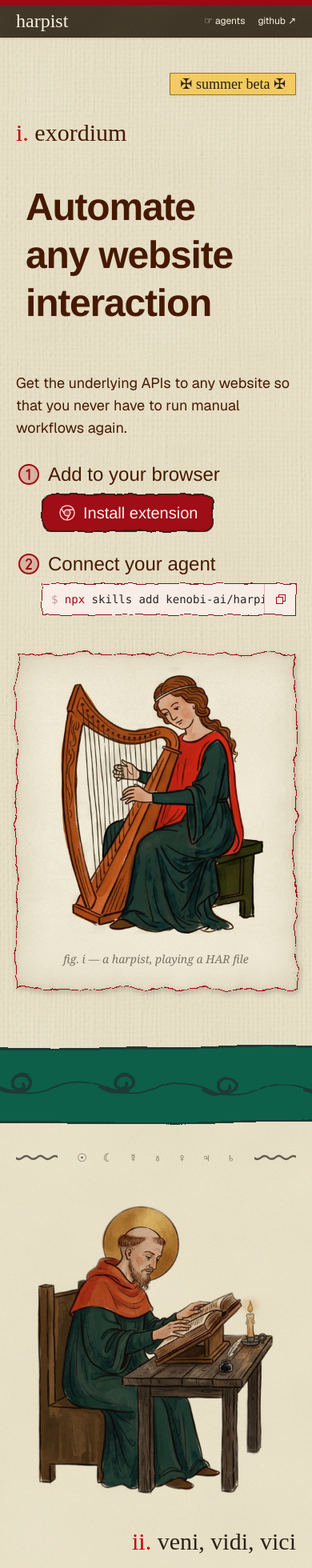
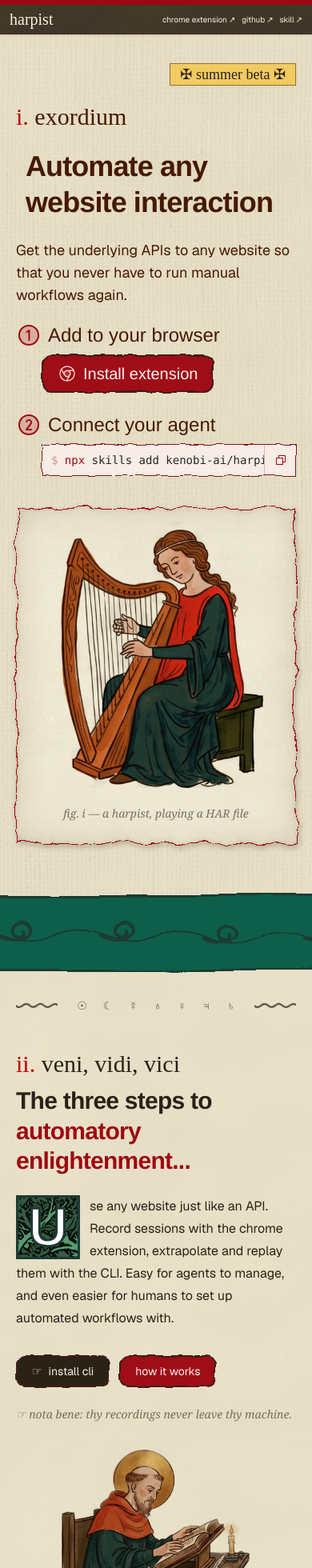
Before and after one commit to kenobi-ai/harpist, a React (Vite) app in the folder packages/landing/: page / in a window 390 px wide. Shown: the top 1960 px of the page at 80% size. Built offline with nearby package versions, Linux system fonts and the light colour scheme; a web font is replaced by a local one.

Commit message:
Better mobile still

```diff
--- a/packages/landing/src/LandingFooter.tsx
+++ b/packages/landing/src/LandingFooter.tsx
@@ -7,7 +7,7 @@ export function LandingFooter() {
 			<div className="mx-auto max-w-6xl px-5">
 				<GlyphStrip className="text-rubric/60" set="ornament" />
 			</div>
-			<div className="mx-auto mt-7 flex max-w-6xl flex-wrap items-center justify-between gap-3 px-5 text-xs">
+			<div className="mx-auto mt-7 flex max-w-6xl flex-col items-center justify-center gap-5 px-5 text-center text-xs sm:flex-row sm:flex-wrap sm:justify-between sm:gap-3 sm:text-left">
 				<p>
 					built by{" "}
 					<ExternalLink
@@ -17,7 +17,7 @@ export function LandingFooter() {
 						kenobi.ai
 					</ExternalLink>
 				</p>
-				<p className="font-display text-lg bg-red-900/20 text-red-900 leading-none px-3 py-0.5 border-y border-red-800">
+				<p className="max-w-full border-red-800 border-y bg-red-900/20 px-3 py-0.5 text-center font-display text-base text-red-900 leading-tight sm:text-lg sm:leading-none">
 					❦ made in londres · anno domini MMXXVI ❦
 				</p>
 				<div className="flex gap-4">
--- a/packages/landing/src/PrivacyPolicyPage.tsx
+++ b/packages/landing/src/PrivacyPolicyPage.tsx
@@ -18,7 +18,7 @@ export function PrivacyPolicyPage() {
 						<p className="max-w-max border border-stone-900 px-2 py-1 font-bold text-xs uppercase tracking-widest">
 							Privacy Policy
 						</p>
-						<h1 className="mt-6 font-display text-7xl leading-none text-red-800 sm:text-8xl">
+						<h1 className="mt-6 font-display text-5xl leading-none text-red-800 sm:text-8xl">
 							Harpist Privacy Policy
 						</h1>
 						<p className="mt-4 text-stone-900/70 text-sm uppercase tracking-widest">
@@ -104,7 +104,7 @@ export function PrivacyPolicyPage() {
 								<p className="mt-3">
 									Questions can be opened at{" "}
 									<ExternalLink
-										className="font-bold text-red-800 underline underline-offset-4"
+										className="break-words font-bold text-red-800 underline underline-offset-4"
 										href="https://github.com/kenobi-ai/harpist/issues"
 									>
 										github.com/kenobi-ai/harpist/issues
--- a/packages/landing/src/landing/LandingHeader.tsx
+++ b/packages/landing/src/landing/LandingHeader.tsx
@@ -4,46 +4,34 @@ import { siteLinks } from "./content";
 export function LandingHeader() {
 	return (
 		<header className="parchment sticky top-0 z-30 border-oxblood/70 border-b bg-ink/95 text-olive-50 shadow-sm backdrop-blur-sm">
-			<div className="mx-auto flex max-w-6xl items-center justify-between px-5 py-2 text-xs">
+			<div className="mx-auto flex max-w-6xl items-center justify-between px-3 py-2 sm:px-5">
 				<a
-					className="font-display text-2xl leading-none transition hover:text-amber-300"
+					className="font-display text-xl leading-none transition hover:text-amber-300 sm:text-2xl"
 					href="/"
 				>
 					harpist
 				</a>
-				<nav aria-label="Primary" className="flex items-center gap-4 sm:gap-5">
-					<a
-						className="hidden transition hover:text-amber-300 sm:inline"
-						href="#how"
+				<nav
+					aria-label="External resources"
+					className="flex items-center gap-2 whitespace-nowrap text-[10px] sm:gap-5 sm:text-xs"
+				>
+					<ExternalLink
+						className="inline-flex items-center gap-0.5 transition hover:text-amber-300"
+						href={siteLinks.chrome}
 					>
-						how it works
-					</a>
-					<a
-						className="hidden transition hover:text-amber-300 md:inline"
-						href="#docs"
-					>
-						docs
-					</a>
-					<a className="transition hover:text-amber-300" href="#agents">
-						☞ agents
-					</a>
-					<a
-						className="hidden transition hover:text-amber-300 lg:inline"
-						href="#open-source"
-					>
-						open source
-					</a>
-					<a
-						className="hidden transition hover:text-amber-300 xl:inline"
-						href="/privacy"
-					>
-						privacy
-					</a>
+						chrome extension <span aria-hidden>↗</span>
+					</ExternalLink>
 					<ExternalLink
-						className="transition hover:text-amber-300"
+						className="inline-flex items-center gap-0.5 transition hover:text-amber-300"
 						href={siteLinks.github}
 					>
-						github ↗
+						github <span aria-hidden>↗</span>
+					</ExternalLink>
+					<ExternalLink
+						className="inline-flex items-center gap-0.5 transition hover:text-amber-300"
+						href={siteLinks.skill}
+					>
+						skill <span aria-hidden>↗</span>
 					</ExternalLink>
 				</nav>
 			</div>
--- a/packages/landing/src/landing/sections/DocumentationSection.tsx
+++ b/packages/landing/src/landing/sections/DocumentationSection.tsx
@@ -82,7 +82,7 @@ export function DocumentationSection() {
 							<p className="font-display text-3xl text-rubric leading-none">
 								{feature.numeral}
 							</p>
-							<h3 className="mt-3 font-heading text-2xl leading-none">
+							<h3 className="mt-3 font-heading text-2xl leading-tight sm:leading-none">
 								{feature.title}
 							</h3>
 							<p className="mt-3 text-ink/70 text-sm leading-6">
--- a/packages/landing/src/landing/sections/HeroSection.tsx
+++ b/packages/landing/src/landing/sections/HeroSection.tsx
@@ -14,7 +14,7 @@ export function HeroSection() {
 	return (
 		<section
 			aria-labelledby="hero-title"
-			className="relative overflow-hidden pb-14 pt-6 sm:pb-16"
+			className="relative overflow-hidden pb-14 pt-4 sm:pb-16 sm:pt-6"
 		>
 			<div aria-hidden className="absolute inset-0 z-0 mix-blend-luminosity">
 				<div
@@ -36,8 +36,8 @@ export function HeroSection() {
 					</div>
 				</div>
 
-				<div className="mb-10 mt-8 grid grid-cols-1 gap-12 sm:grid-cols-2 lg:gap-20">
-					<div className="flex flex-col justify-center gap-6 text-amber-950">
+				<div className="mb-8 mt-6 grid grid-cols-1 gap-10 sm:mb-10 sm:mt-8 sm:grid-cols-2 sm:gap-12 lg:gap-20">
+					<div className="flex flex-col justify-center gap-3 text-amber-950 sm:gap-6">
 						<p className="font-display text-3xl leading-none">
 							<span className="text-red-700">i.</span> exordium
 						</p>
@@ -45,9 +45,9 @@ export function HeroSection() {
 							insetClassName="-mx-6 -my-3 sm:-inset-x-8 sm:-inset-y-9"
 							panelClassName="bg-amber-50"
 						>
-							<div className="px-3 py-6">
+							<div className="px-3 py-3 sm:py-6">
 								<h1
-									className="w-full font-bold font-heading text-5xl text-amber-950 leading-tight tracking-tight sm:text-6xl"
+									className="w-full font-bold font-heading text-4xl text-amber-950 leading-tight tracking-tight sm:text-6xl"
 									id="hero-title"
 								>
 									Automate any website interaction
@@ -55,7 +55,7 @@ export function HeroSection() {
 							</div>
 						</ScrollPanel>
 
-						<div className="mt-2 flex flex-col gap-7">
+						<div className="flex flex-col gap-5 sm:mt-2 sm:gap-7">
 							<p className="max-w-xl text-lg leading-7 sm:text-xl">
 								Get the underlying APIs to any website so that you never have to
 								run manual workflows again.
--- a/packages/landing/src/landing/sections/HowItWorksSection.tsx
+++ b/packages/landing/src/landing/sections/HowItWorksSection.tsx
@@ -11,32 +11,32 @@ export function HowItWorksSection() {
 				<Ornament className="text-ink/70" set="planetary" />
 			</div>
 
-			<div className="mx-auto grid max-w-6xl grid-cols-1 gap-10 px-5 pb-16 pt-12 sm:py-20 lg:grid-cols-3 lg:items-center lg:gap-16">
+			<div className="mx-auto grid max-w-6xl grid-cols-1 gap-8 px-5 pb-16 pt-12 sm:gap-10 sm:py-20 lg:grid-cols-3 lg:items-center lg:gap-16">
 				<img
 					alt="Illuminated-manuscript illustration of a monk writing at a desk"
-					className="w-full max-w-[300px] -scale-x-100 justify-self-center mix-blend-multiply sm:max-w-[340px] lg:justify-self-start"
+					className="order-2 w-full max-w-[240px] -scale-x-100 justify-self-center mix-blend-multiply sm:max-w-[340px] lg:order-none lg:justify-self-start"
 					height="1024"
 					src={monkIllustration}
 					width="1024"
 				/>
-				<div className="text-right lg:col-span-2">
+				<div className="order-1 text-left lg:order-none lg:col-span-2 lg:text-right">
 					<p className="font-display text-3xl leading-none">
 						<span className="text-red-700">ii.</span> veni, vidi, vici
 					</p>
 					<h2
-						className="ml-auto mt-3 max-w-4xl font-bold font-heading text-4xl leading-tight tracking-tight sm:text-5xl"
+						className="mt-3 max-w-4xl text-pretty font-bold font-heading text-3xl leading-tight tracking-tight sm:text-5xl sm:text-balance lg:ml-auto"
 						id="how-title"
 					>
 						The three steps to{" "}
 						<span className="text-rubric">automatory enlightenment...</span>
 					</h2>
-					<p className="ml-auto mt-8 max-w-xl text-left leading-7">
+					<p className="mt-6 max-w-xl text-left leading-7 sm:mt-8 lg:ml-auto">
 						<span className="drop-cap">U</span>se any website just like an API.
 						Record sessions with the chrome extension, extrapolate and replay
 						them with the CLI. Easy for agents to manage, and even easier for
 						humans to set up automated workflows with.
 					</p>
-					<div className="mt-9 flex flex-wrap justify-end gap-3">
+					<div className="mt-8 flex flex-wrap justify-start gap-3 sm:mt-9 lg:justify-end">
 						<ManuscriptLink href="#agents" tone="ink">
 							<span aria-hidden>☞</span> install cli
 						</ManuscriptLink>
@@ -44,7 +44,7 @@ export function HowItWorksSection() {
 							how it works
 						</ManuscriptLink>
 					</div>
-					<p className="mt-6 font-marginalia italic text-ink/60 text-sm">
+					<p className="mt-6 text-left font-marginalia italic text-ink/60 text-sm lg:text-right">
 						☞ nota bene: thy recordings never leave thy machine.
 					</p>
 				</div>
--- a/packages/landing/src/styles.css
+++ b/packages/landing/src/styles.css
@@ -27,10 +27,6 @@
 		scroll-behavior: smooth;
 	}
 
-	body {
-		min-width: 20rem;
-	}
-
 	h1,
 	h2,
 	h3 {
@@ -49,6 +45,24 @@
 	@media (prefers-reduced-motion: reduce) {
 		html {
 			scroll-behavior: auto;
+		}
+	}
+
+	@media (width < 40rem) {
+		html,
+		body,
+		#root {
+			width: 100%;
+			max-width: 100%;
+			overflow-x: hidden;
+		}
+
+		@supports (overflow-x: clip) {
+			html,
+			body,
+			#root {
+				overflow-x: clip;
+			}
 		}
 	}
 }
@@ -137,15 +151,7 @@
 
 	@media (width < 40rem) {
 		.scroll-panel-cap {
-			height: 2.2222%;
-		}
-
-		.scroll-panel-cap-top {
-			top: 5%;
-		}
-
-		.scroll-panel-cap-bottom {
-			top: 92.7778%;
+			display: none;
 		}
 
 		.scroll-panel {
@@ -205,4 +211,15 @@
 		color: white;
 		-webkit-text-stroke: 4px var(--color-verdigris-dark);
 	}
+
+	@media (width < 40rem) {
+		.drop-cap {
+			width: 5rem;
+			height: 5rem;
+			margin-right: 0.75rem;
+			border-width: 3px;
+			font-size: 4.25rem;
+			-webkit-text-stroke-width: 3px;
+		}
+	}
 }
```
Also changed, not shown: packages/landing/src/landing/sections/AgentsSection.tsx (+15 -10 lines), packages/landing/src/landing/sections/OpenSourceSection.tsx (+11 -11 lines).
